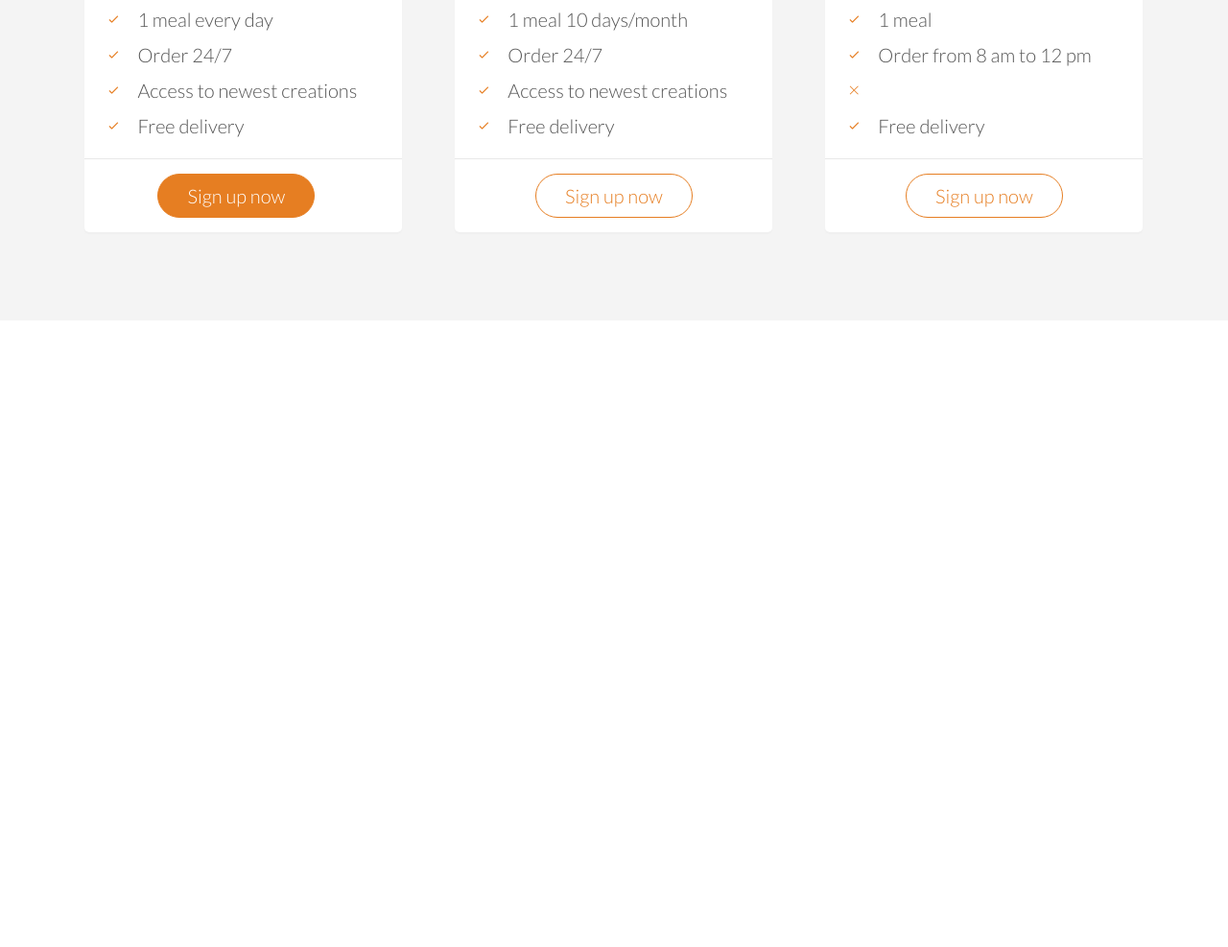
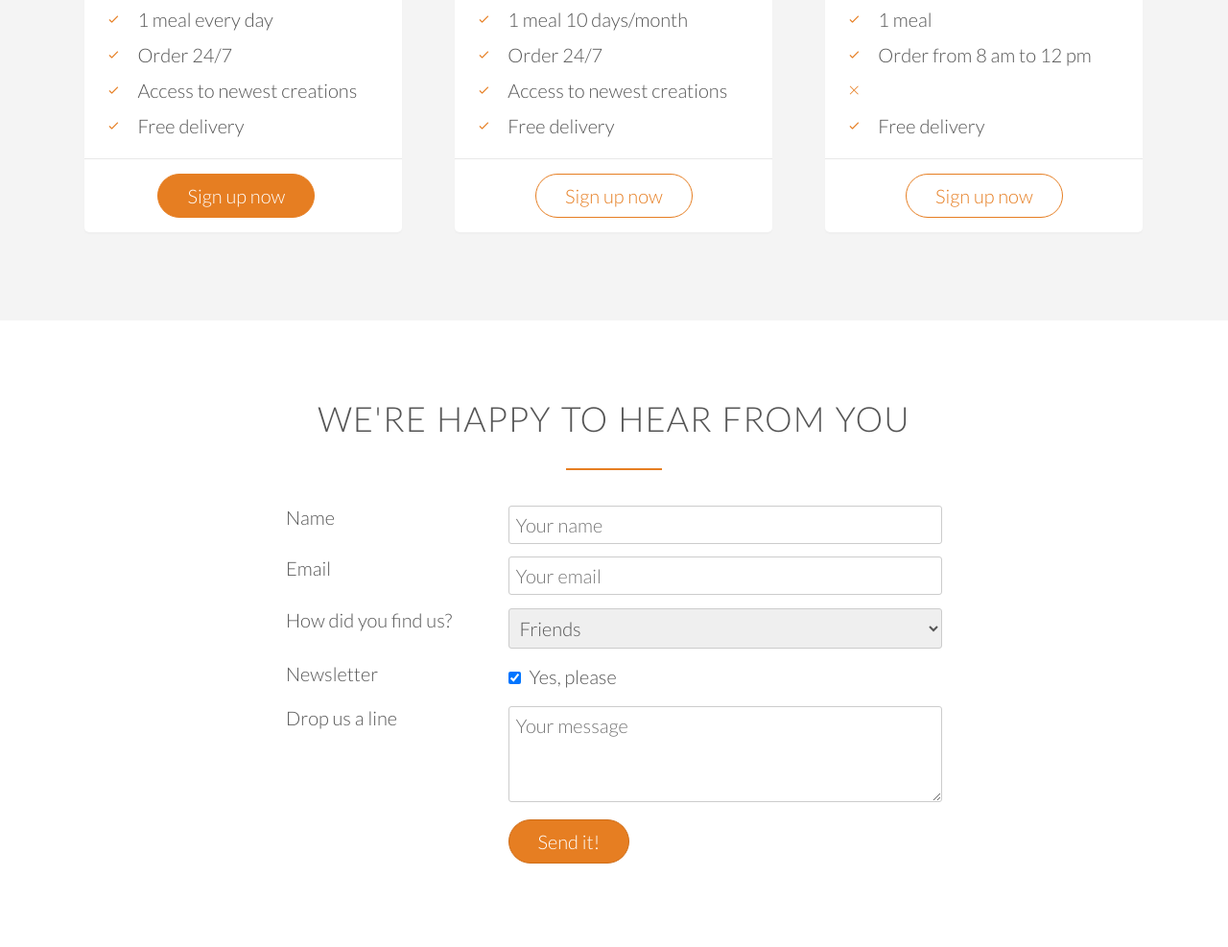
Before and after one commit to yogimp/Omnifood, a plain HTML site: page index.html in a window 1280 px wide. Shown: the part 4325-5312 px from the top of the page at 96% size. Before the commit the page ends 4659 px from the top, so only its background shows below. Drawn offline with Linux system fonts and the light colour scheme; files whose address does not match are found by name.

Commit message:
Adding Contact Form

```diff
--- a/index.html
+++ b/index.html
@@ -328,22 +328,74 @@
         </div>
     </section>
 
+    <section class="section-form">
+        <div class="row">
+            <h2>We're happy to hear from you</h2>
+        </div>
+        <div class="row">
+            <form action="#" method="post" class="contact-form">
+                <div class="row">
+                    <div class="col span-1-of-3">
+                        <label for="name">Name</label>
+                    </div>
+                    <div class="col span-2-of-3">
+                        <input type="text" name="name" id="name" placeholder="Your name" required>
+                    </div>
+                </div>
+                <div class="row">
+                    <div class="col span-1-of-3">
+                        <label for="email">Email</label>
+                    </div>
+                    <div class="col span-2-of-3">
+                        <input type="email" name="emai" id="email" placeholder="Your email" required>
+                    </div>
+                </div>
+                <div class="row">
+                    <div class="col span-1-of-3">
+                        <label for="find-us">How did you find us?</label>
+                    </div>
+                    <div class="col span-2-of-3">
+                        <select name="find-us" id="find-us">
+                            <option value="friends" selected>Friends</option>
+                            <option value="search">Search engine</option>
+                            <option value="ad">Advertisement</option>
+                            <option value="other">Other</option>
+                        </select>
+                    </div>
+                </div>
+                <div class="row">
+                    <div class="col span-1-of-3">
+                        <label >Newsletter</label>
+                    </div>
+                    <div class="col span-2-of-3">
+                        <input type="checkbox" name="news" id="news" checked> Yes, please
+                    </div>
+                </div>
+                <div class="row">
+                    <div class="col span-1-of-3">
+                        <label >Drop us a line</label>
+                    </div>
+                    <div class="col span-2-of-3">
+                        <textarea name="message" placeholder="Your message"></textarea>
+                    </div>
+                </div>
+                <div class="row">
+                    <div class="col span-1-of-3">
+                        <label >&nbsp;</label>
+                    </div>
+                    <div class="col span-2-of-3">
+                        <input type="submit" value="Send it!">
+                    </div>
+                </div>
+            </form>
+        </div>
+    </section>
+
 </body>
 </html>
 
 
 <!--
-
-Section 7: Contact form
-Title: We're happy to hear from you
-
-Fields to include:
-Name
-Email
-How did you find us?
-Newsletter
-Drop us a line
-
 Section 8: Footer
 Title: None
 
--- a/resources/css/style.css
+++ b/resources/css/style.css
@@ -138,7 +138,8 @@ a:active {
 /* --------- BUTTONS -------- */
 
 .btn:link,
-.btn:visited {
+.btn:visited,
+input[type=submit] {
     display: inline-block;
     padding: 10px 30px;
     font-weight: 300;
@@ -148,7 +149,8 @@ a:active {
 }
 
 .btn-full:link,
-.btn-full:visited {
+.btn-full:visited,
+input[type=submit]  {
     background-color: #e67e22;
     border: 1px solid #e67e22;
     color: #fff;
@@ -162,12 +164,15 @@ a:active {
 }
 
 .btn:hover,
-.btn:active {
+.btn:active,
+input[type=submit]:hover,
+input[type=submit]:active {
     background-color: #cf6d17;
 }
 
 .btn-full:hover,
-.btn-full:active {
+.btn-full:active,
+input[type=submit]  {
     border: 1px solid #cf6d17;
 }
 
@@ -444,3 +449,34 @@ cite img {
 .plan-box ul li {
     padding: 5px 0;
 }
+
+/* ---------------------------------------------- */
+/* FORM */
+/* ---------------------------------------------- */
+
+.contact-form {
+    width: 60%;
+    margin: 0 auto;
+}
+
+input[type=text],
+input[type=email],
+select,
+textarea {
+    width: 100%;
+    padding: 7px;
+    border-radius: 3px;
+    border: 1px solid #ccc;
+}
+
+textarea {
+    height: 100px;
+}
+
+input[type=checkbox] {
+    margin: 10px 5px 10px 0;
+}
+
+*:focus {
+    outline: none;
+}
```
